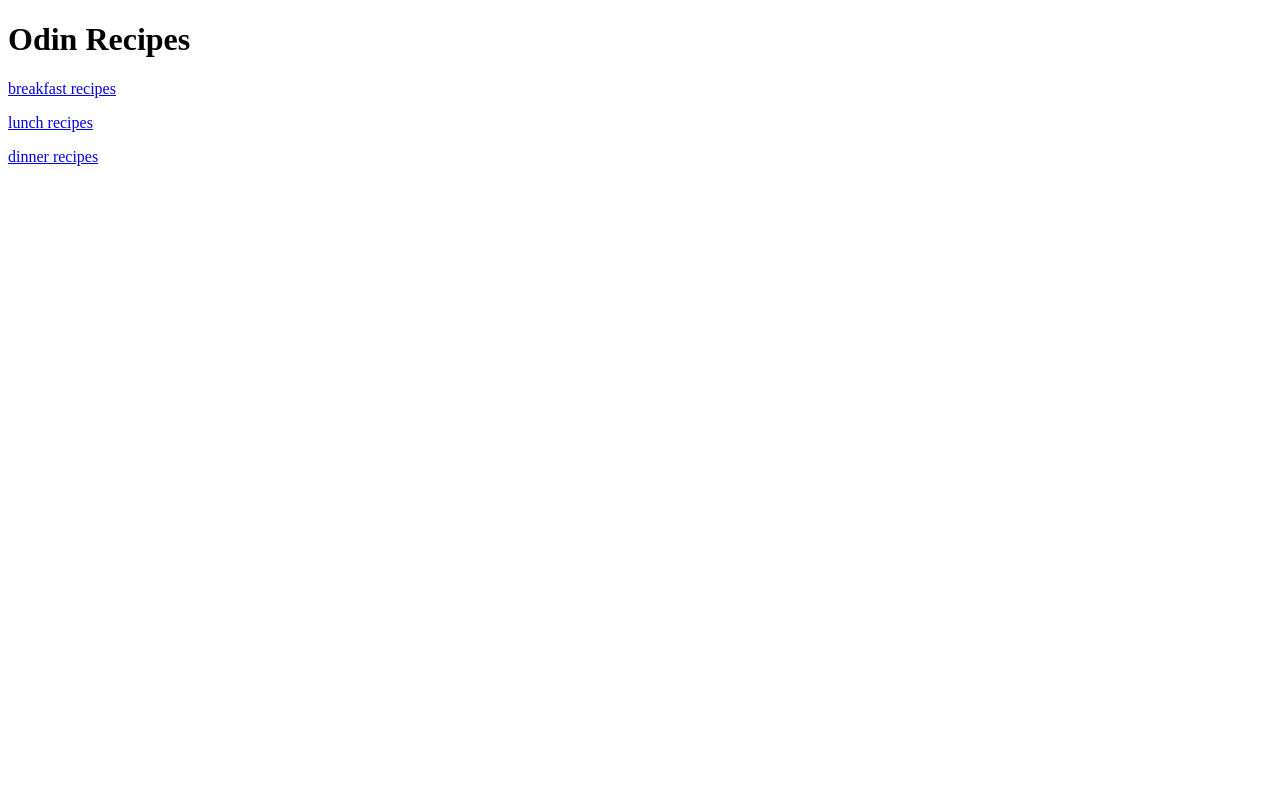
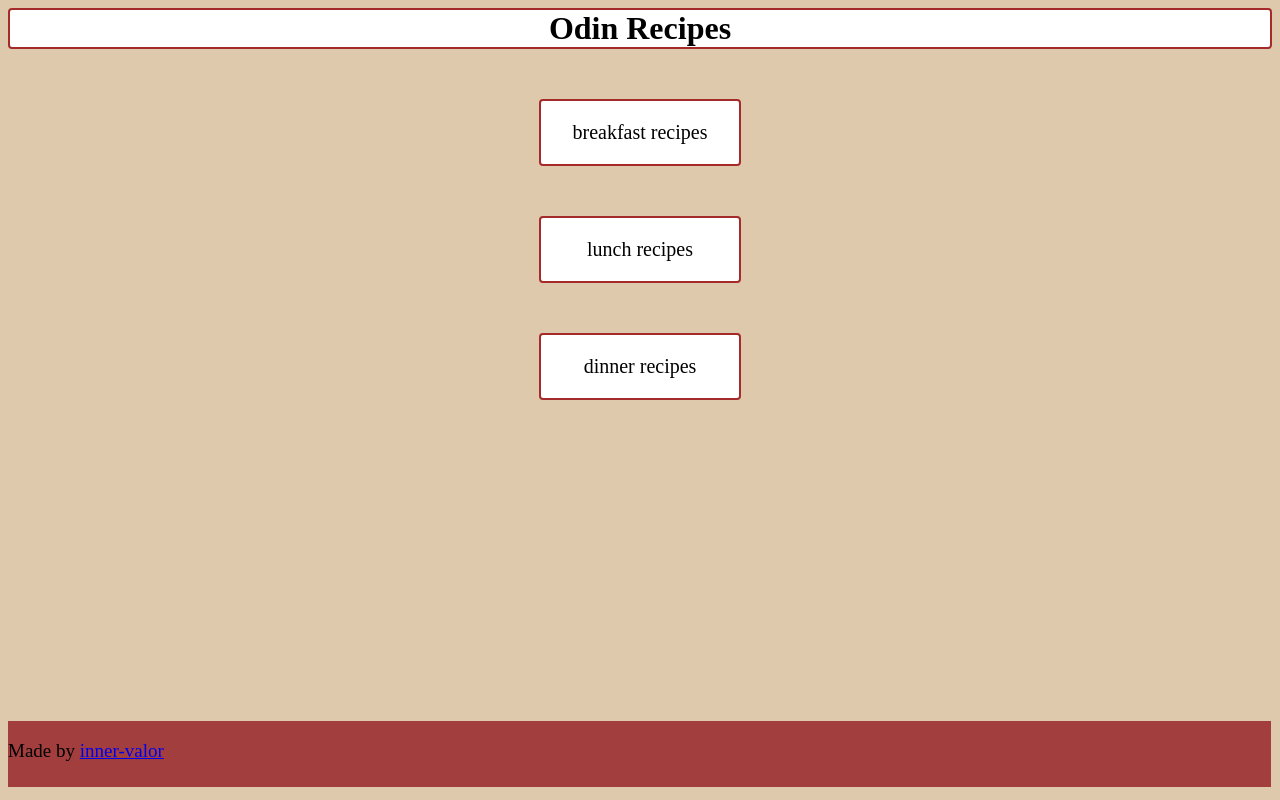
Before and after one commit to inner-valor/odin-recipes, a plain HTML site: page index.html in a window 1280 px wide. Drawn offline with Linux system fonts and the light colour scheme.

Commit message:
add css file

```diff
--- a/index.html
+++ b/index.html
@@ -3,11 +3,21 @@
 <head>
     <meta charset="UTF-8">
     <title>Odin Recipes</title>
+    <link rel="stylesheet" href="styles.css">
 </head>
 <body>
     <h1>Odin Recipes</h1>
-    <p><a href="recipes/breakfast-recipes.html">breakfast recipes</a></p>
-    <p><a href="recipes/lunch-recipes.html">lunch recipes</a></p>
-    <p><a href="recipes/dinner-recipes.html">dinner recipes</a></p>
+
+    <div>
+        <a href="recipes/breakfast-recipes.html"><p>breakfast recipes</p></a>
+        <a href="recipes/lunch-recipes.html"><p>lunch recipes</p></a>
+        <a href="recipes/dinner-recipes.html"><p>dinner recipes</p></a>
+
+    </div>
+
+    <footer>
+        <p>Made by <a href="https://github.com/inner-valor">inner-valor</a></p>
+    </footer>
+
 </body>
 </html>
--- /dev/null
+++ b/styles.css
@@ -0,0 +1,63 @@
+body {
+    background-color: rgb(223, 201, 172);
+
+}
+
+
+h1 {
+    background-color: white;
+    font-family: 'Times New Roman', Times, serif;
+    text-align: center;
+    border: 2px solid brown;
+    border-radius: 4px;
+    margin: 0 auto;
+
+}
+
+/* This is the index.html style */
+
+div p {
+    color: black;
+    font-size: 20px;
+
+}
+
+div a {
+    background-color: white;
+    text-align: center;
+    text-decoration: none;
+    border: 2px solid brown;
+    border-radius: 4px;
+    display: block;
+    margin: 50px 42%;
+
+}
+
+div a:hover {
+    background-color: rgb(248, 241, 231);
+
+}
+
+footer {
+    background-color: rgb(163, 62, 62);
+    font-size: 19px;
+    position: fixed;
+    left: 8px;
+    right: 9px;
+    bottom: 13px;
+    height: 66px;
+
+}
+
+/* this is the recipes.html style */
+
+img, .recipePage div {
+    border: 5px solid brown;
+    margin: 20px 0;
+}
+
+.recipePage div{
+    background-color: white;
+
+
+}
```
Also changed, not shown: recipes/breakfast-recipes.html (+11 -6 lines), recipes/dinner-recipes.html (+6 -3 lines), recipes/lunch-recipes.html (+6 -3 lines).
